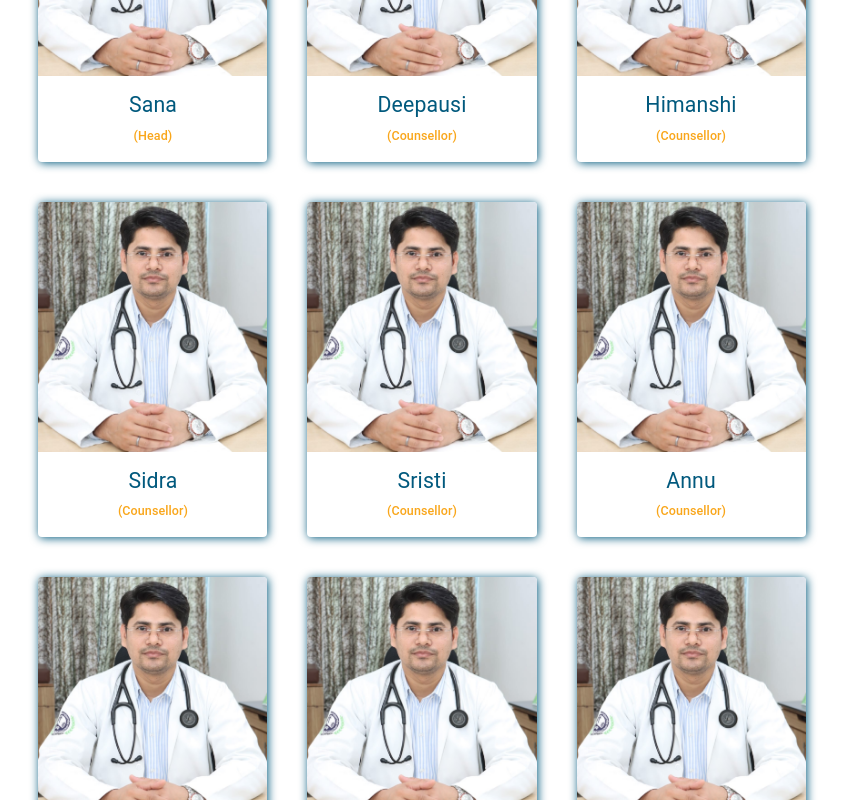
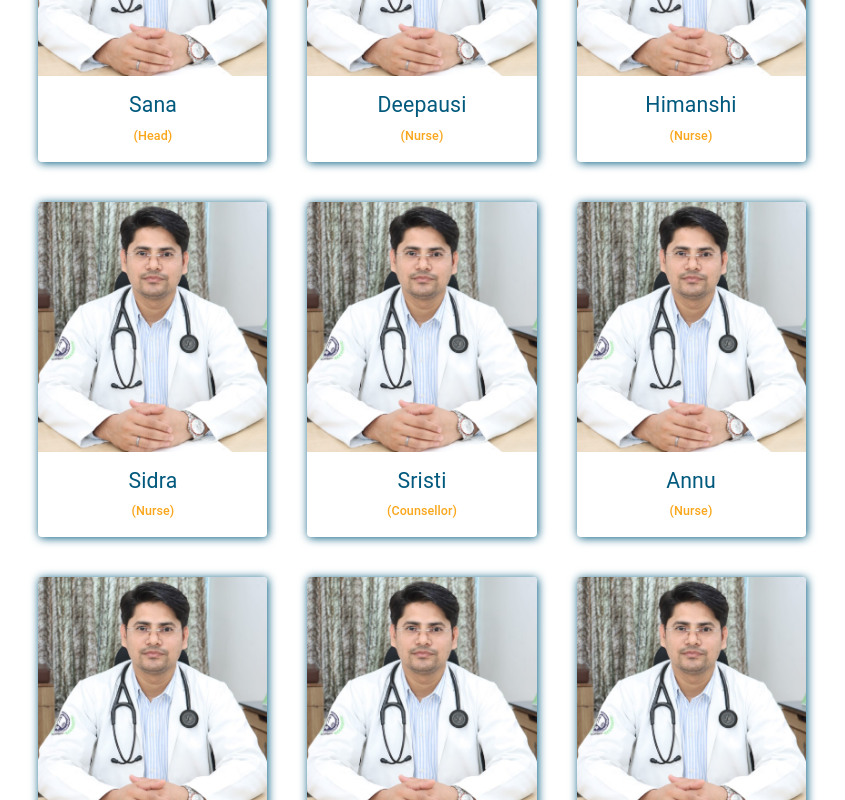
Before and after one commit to Aarishkasgar/Evan-Hospital, a React (Vite) app: page /nurses in a window 1280 px wide. Shown: the part 1080-1880 px from the top of the page, without its empty margins (218-1063 px from the left). Built offline with nearby package versions, Linux system fonts and the light colour scheme; a web font is replaced by a local one.

Commit message:
o-commit

```diff
--- a/src/pages/Home.jsx
+++ b/src/pages/Home.jsx
@@ -454,27 +454,11 @@ const Home = () => {
           <p>Meet Our Evan Nurses</p>
           <div className="our-doctors-container">
             <DoctorsCard img={DrImg01} name="Sana" destination="(Head)" />
-            <DoctorsCard
-              img={DrImg01}
-              name="Deepausi"
-              destination="(Counsellor)"
-            />
-            <DoctorsCard
-              img={DrImg01}
-              name="Himanshi"
-              destination="(Counsellor)"
-            />
-            <DoctorsCard
-              img={DrImg01}
-              name="Sidra"
-              destination="(Counsellor)"
-            />
-            <DoctorsCard
-              img={DrImg01}
-              name="Sristi"
-              destination="(Counsellor)"
-            />
-            <DoctorsCard img={DrImg01} name="Annu" destination="(Counsellor)" />
+            <DoctorsCard img={DrImg01} name="Deepausi" destination="(Nurse)" />
+            <DoctorsCard img={DrImg01} name="Himanshi" destination="(Nurse)" />
+            <DoctorsCard img={DrImg01} name="Sidra" destination="(Nurse)" />
+            <DoctorsCard img={DrImg01} name="Sristi" destination="(Nurse)" />
+            <DoctorsCard img={DrImg01} name="Annu" destination="(Nurse)" />
           </div>
           <button
             className="hospital-welcome-button"
--- a/src/pages/Nurses.jsx
+++ b/src/pages/Nurses.jsx
@@ -31,93 +31,33 @@ const Nurses = () => {
           </p>
           <div className="our-doctors-container">
             <DoctorsCard img={DrImg01} name="Sana" destination="(Head)" />
-            <DoctorsCard
-              img={DrImg01}
-              name="Deepausi"
-              destination="(Counsellor)"
-            />
-            <DoctorsCard
-              img={DrImg01}
-              name="Himanshi"
-              destination="(Counsellor)"
-            />
-            <DoctorsCard
-              img={DrImg01}
-              name="Sidra"
-              destination="(Counsellor)"
-            />
+            <DoctorsCard img={DrImg01} name="Deepausi" destination="(Nurse)" />
+            <DoctorsCard img={DrImg01} name="Himanshi" destination="(Nurse)" />
+            <DoctorsCard img={DrImg01} name="Sidra" destination="(Nurse)" />
             <DoctorsCard
               img={DrImg01}
               name="Sristi"
               destination="(Counsellor)"
             />
-            <DoctorsCard img={DrImg01} name="Annu" destination="(Counsellor)" />
-            <DoctorsCard img={DrImg01} name="Ekta" destination="(Counsellor)" />
-            <DoctorsCard
-              img={DrImg01}
-              name="Preeti"
-              destination="(Counsellor)"
-            />
-            <DoctorsCard
-              img={DrImg01}
-              name="Zainab"
-              destination="(Counsellor)"
-            />
-            <DoctorsCard
-              img={DrImg01}
-              name="Deepmala"
-              destination="(Counsellor)"
-            />
-            <DoctorsCard
-              img={DrImg01}
-              name="Deepak"
-              destination="(Counsellor)"
-            />
-            <DoctorsCard
-              img={DrImg01}
-              name="Himanshu"
-              destination="(Counsellor)"
-            />
-            <DoctorsCard
-              img={DrImg01}
-              name="Praveen"
-              destination="(Counsellor)"
-            />
-            <DoctorsCard
-              img={DrImg01}
-              name="Sahile"
-              destination="(Counsellor)"
-            />
-            <DoctorsCard
-              img={DrImg01}
-              name="Irfan"
-              destination="(Counsellor)"
-            />
-            <DoctorsCard
-              img={DrImg01}
-              name="Pankaj"
-              destination="(Counsellor)"
-            />
+            <DoctorsCard img={DrImg01} name="Annu" destination="(Nurse)" />
+            <DoctorsCard img={DrImg01} name="Ekta" destination="(Nurse)" />
+            <DoctorsCard img={DrImg01} name="Preeti" destination="(Nurse)" />
+            <DoctorsCard img={DrImg01} name="Zainab" destination="(Nurse)" />
+            <DoctorsCard img={DrImg01} name="Deepmala" destination="(Nurse)" />
+            <DoctorsCard img={DrImg01} name="Deepak" destination="(Nurse)" />
+            <DoctorsCard img={DrImg01} name="Himanshu" destination="(Nurse)" />
+            <DoctorsCard img={DrImg01} name="Praveen" destination="(Nurse)" />
+            <DoctorsCard img={DrImg01} name="Sahile" destination="(Nurse)" />
+            <DoctorsCard img={DrImg01} name="Irfan" destination="(Nurse)" />
+            <DoctorsCard img={DrImg01} name="Pankaj" destination="(Nurse)" />
             <DoctorsCard
               img={DrImg01}
               name="Ilahi Jaan"
-              destination="(Counsellor)"
+              destination="(Nurse)"
             />
-            <DoctorsCard
-              img={DrImg01}
-              name="Mohit"
-              destination="(Counsellor)"
-            />
-            <DoctorsCard
-              img={DrImg01}
-              name="Rashid"
-              destination="(Counsellor)"
-            />
-            <DoctorsCard
-              img={DrImg01}
-              name="Reeta"
-              destination="(Counsellor)"
-            />
+            <DoctorsCard img={DrImg01} name="Mohit" destination="(Nurse)" />
+            <DoctorsCard img={DrImg01} name="Rashid" destination="(Nurse)" />
+            <DoctorsCard img={DrImg01} name="Reeta" destination="(Nurse)" />
           </div>
         </div>
       </section>
```
